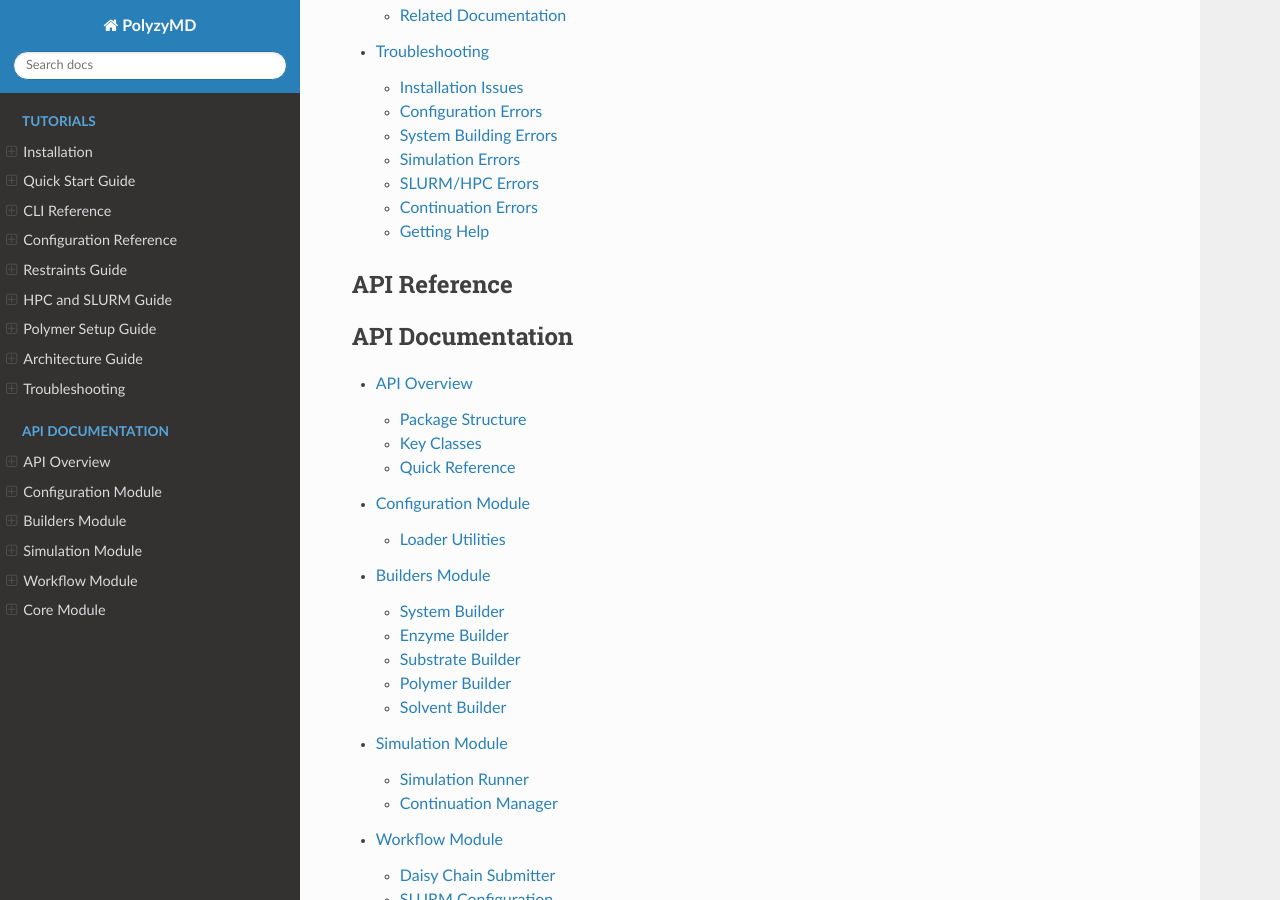
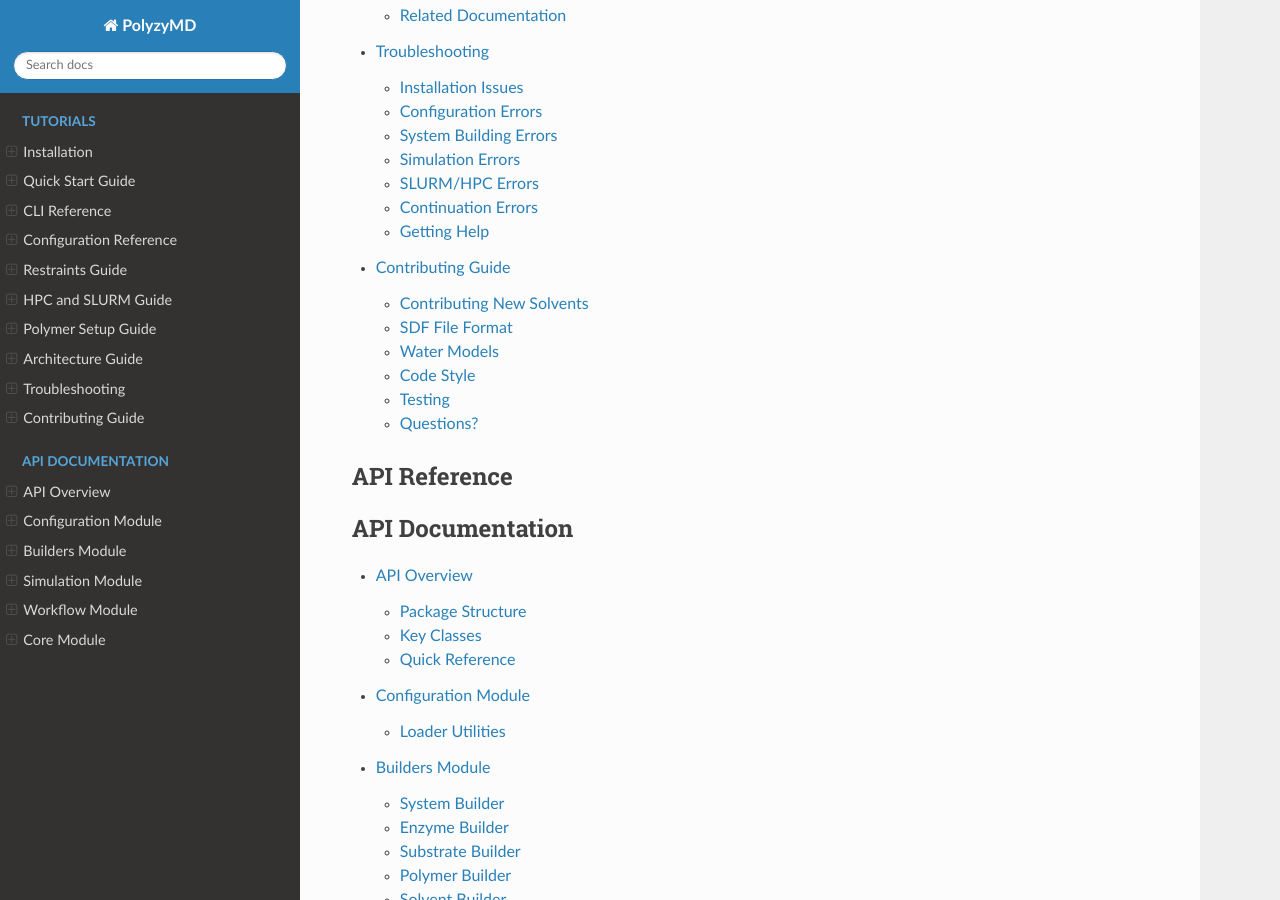
Before and after one commit to joelaforet/polyzymd, a Sphinx documentation site: the page built from docs/source/index.rst, in a window 1280 px wide and 900 px high, scrolled down 3522 px. Built offline with Sphinx 7.4.7 and the Read the Docs theme 3.1.0, drawn with Linux system fonts in a browser that asks for light colours; some of the changed lines change nothing that is shown.

Commit message:
Add contributing guide with solvent contribution workflow
Create contributing.md documenting how to:
- Add new solvents to the co-solvent library
- Generate pre-computed SDF files
- Verify and test new solvents
- Submit pull requests with proper references

Also add contributing.md to the documentation index.

````diff
--- a/docs/source/index.rst
+++ b/docs/source/index.rst
@@ -69,6 +69,7 @@
    tutorials/polymers
    tutorials/architecture
    tutorials/troubleshooting
+   tutorials/contributing
 
 API Reference
 -------------
--- /dev/null
+++ b/docs/source/tutorials/contributing.md
@@ -0,0 +1,172 @@
+# Contributing Guide
+
+This guide covers how to contribute to PolyzyMD, with a focus on adding new solvents to the library.
+
+## Contributing New Solvents
+
+The co-solvent library is designed to be easily extensible. Here's how to add a new solvent.
+
+### Step 1: Add to the Co-solvent Library
+
+Edit `src/polyzymd/data/cosolvent_library.py` and add your solvent to `COSOLVENT_LIBRARY`:
+
+```python
+COSOLVENT_LIBRARY: Dict[str, CoSolventData] = {
+    # ... existing solvents ...
+
+    "formamide": CoSolventData(
+        name="formamide",
+        smiles="C(=O)N",
+        density=1.133,           # g/mL from PubChem
+        residue_name="FOR",      # 3-letter code
+        pubchem_cid=713,         # For reference
+    ),
+}
+```
+
+**Requirements:**
+- **name**: Lowercase identifier (used in YAML configs)
+- **smiles**: Valid SMILES string (verify with RDKit or OpenEye)
+- **density**: Density in g/mL (required for volume fraction calculations)
+- **residue_name**: 3-letter code for PDB/topology files
+- **pubchem_cid**: PubChem Compound ID for traceability
+
+### Step 2: Generate the Pre-computed SDF
+
+Run the generator script to create the SDF file with embedded charges:
+
+```bash
+conda activate polymerist-env
+cd /path/to/polyzymd
+python src/polyzymd/data/solvents/_generator.py
+```
+
+This will:
+1. Load the molecule from SMILES
+2. Generate a 3D conformer
+3. Compute AM1BCC partial charges
+4. Save to `src/polyzymd/data/solvents/{name}.sdf`
+
+### Step 3: Verify the SDF
+
+Check that the SDF was created correctly:
+
+```python
+from openff.toolkit import Molecule
+
+mol = Molecule.from_file("src/polyzymd/data/solvents/formamide.sdf")
+print(f"Atoms: {mol.n_atoms}")
+print(f"Charges: {mol.partial_charges}")
+print(f"Residue: {mol.atoms[0].metadata.get('residue_name')}")
+```
+
+### Step 4: Test the New Solvent
+
+Create a test configuration using your new solvent:
+
+```yaml
+solvent:
+  primary:
+    type: "water"
+    model: "tip3p"
+  co_solvents:
+    - name: "formamide"
+      volume_fraction: 0.10
+```
+
+Run the build to verify it works:
+
+```bash
+polyzymd build test_config.yaml --dry-run
+```
+
+### Step 5: Submit a Pull Request
+
+1. Commit your changes:
+   - `src/polyzymd/data/cosolvent_library.py` (library entry)
+   - `src/polyzymd/data/solvents/{name}.sdf` (pre-computed charges)
+
+2. Include in your PR description:
+   - The solvent name and use case
+   - PubChem CID reference for density value
+   - Any special considerations (e.g., hydrogen bonding, coordination)
+
+## SDF File Format
+
+The SDF files in `src/polyzymd/data/solvents/` follow a specific format:
+
+```
+molecule_name
+     RDKit          3D
+
+  4  3  0  0  0  0  0  0  0  0999 V2000
+    0.0000    0.0000    0.0000 C   0  0  0  0  0  0  0  0  0  0  0  0
+    ...
+M  CHG  ...
+M  END
+> <atom.dprop.PartialCharge>
+-0.123456 0.234567 ...
+
+> <residue_name>
+DMS
+
+$$$$
+```
+
+Key elements:
+- **3D coordinates**: Generated conformer
+- **PartialCharge property**: AM1BCC charges for each atom
+- **residue_name property**: 3-letter residue code for topology
+
+## Water Models
+
+Water molecules use hardcoded literature charges (not AM1BCC) for accuracy:
+
+| Model | O Charge | H Charge | Source |
+|-------|----------|----------|--------|
+| TIP3P | -0.834 | +0.417 | Jorgensen et al., 1983 |
+| SPC/E | -0.8476 | +0.4238 | Berendsen et al., 1987 |
+
+To add a new water model, edit `src/polyzymd/data/solvent_molecules.py`:
+
+```python
+def _create_tip4pew_water() -> Molecule:
+    """Create TIP4P-Ew water with literature charges."""
+    mol = Molecule.from_smiles("O")
+    mol.generate_conformers(n_conformers=1)
+
+    # TIP4P-Ew charges (note: virtual site not included)
+    charges = [-0.84844, 0.42422, 0.42422] * unit.elementary_charge
+    mol.partial_charges = charges
+
+    for atom in mol.atoms:
+        atom.metadata["residue_name"] = "HOH"
+
+    return mol
+```
+
+## Code Style
+
+- Follow PEP 8 and use `ruff` for linting
+- Add type hints for all function signatures
+- Include docstrings with Args/Returns sections
+- Keep lines under 100 characters
+
+## Testing
+
+Before submitting:
+
+```bash
+# Run linting
+ruff check src/
+
+# Run type checking (if available)
+mypy src/polyzymd/
+
+# Test the build process
+polyzymd build examples/enzyme_cosolvent.yaml --dry-run
+```
+
+## Questions?
+
+Open an issue on GitHub: https://github.com/joelaforet/polyzymd/issues
````
